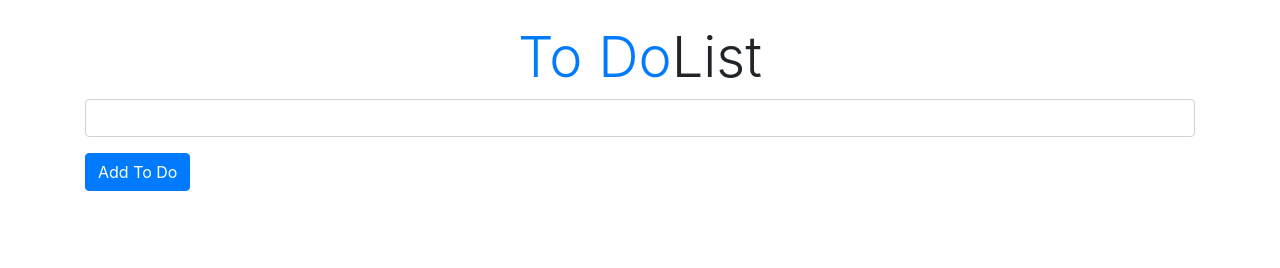
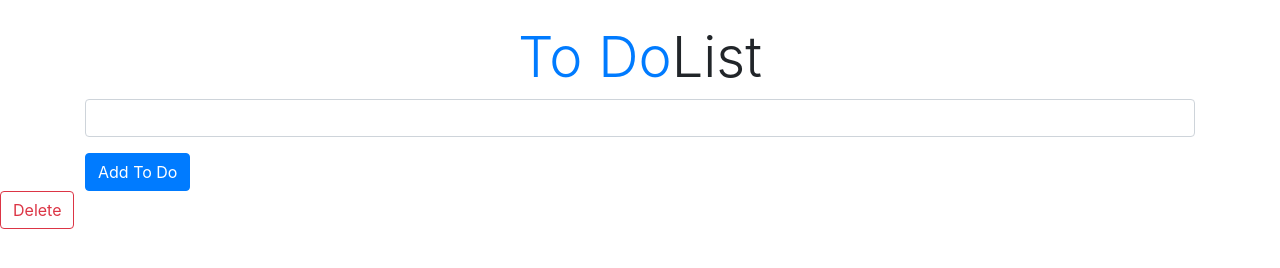
Before and after one commit to dnynwm/todolist, a website built with Parcel: page index.html in a window 1280 px wide. Built offline with nearby package versions, Linux system fonts and the light colour scheme.

Commit message:
added delete button

```diff
--- a/index.html
+++ b/index.html
@@ -32,6 +32,9 @@
 
 
 </div>
+<!--Delete Button to use-->
+<button id="deleteBtn" class="btn btn-outline-danger" type="button" value="Delete">Delete</button>
+
 <!--Custom JS-->
 <script src="src/index.js"></script>
 </body>
```
Also changed, not shown: 1 other file.
